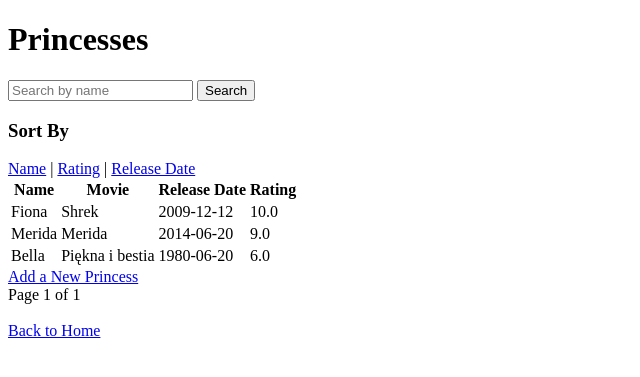
After one commit to jFlamer/princess_hair_salon, a Flask app: page /princesses in a window 1280 px wide. The commit adds this page. Shown: the top 377 px of the page, without its empty margins (0-640 px from the left). Run offline with Flask 3, Linux system fonts and the light colour scheme.

Commit message:
added division into subpages

```diff
--- a/app.py
+++ b/app.py
@@ -41,6 +41,42 @@ def index():
                            hairstyles=hairstyle_pagination.items)
 
 
+@app.route('/princesses', methods=['GET'])
+def princesses():
+    search = request.args.get('search', '')
+    sort_by = request.args.get('sort', 'id')  # Default sort by 'id'
+    page = request.args.get('page', 1, type=int)
+
+    # Querying princesses with pagination and sorting
+    query = Princess.query
+    if search:
+        query = query.filter(Princess.name.contains(search))
+
+    # Sorting logic
+    query = query.order_by(getattr(Princess, sort_by))
+
+    # Paginate the results
+    princess_pagination = query.paginate(page=page, per_page=10)
+
+    return render_template('princesses.html', princesses=princess_pagination.items, pagination=princess_pagination)
+
+
+@app.route('/hairstyles', methods=['GET'])
+def hairstyles():
+    page = request.args.get('page', 1, type=int)
+    hairstyle_pagination = Hairstyle.query.paginate(page=page, per_page=10)
+
+    return render_template('hairstyles.html', hairstyles=hairstyle_pagination.items, pagination=hairstyle_pagination)
+
+
+@app.route('/appointments', methods=['GET'])
+def appointments():
+    page = request.args.get('page', 1, type=int)
+    appointment_pagination = Appointment.query.paginate(page=page, per_page=10)
+
+    return render_template('appointments.html', appointments=appointment_pagination.items, pagination=appointment_pagination)
+
+
 @app.route('/add_princess', methods=['GET', 'POST'])
 def add_princess():
     if request.method == 'POST':
@@ -61,7 +97,7 @@ def add_princess():
 
             db.session.add(new_princess)
             db.session.commit()
-            return redirect(url_for('index'))
+            return redirect(url_for('princesses'))
         except Exception as e:
             # This will print the error to your terminal
             print("ERROR:", e)
@@ -81,7 +117,7 @@ def add_hairstyle():
         new_hairstyle = Hairstyle(name=name, description=description, duration=duration, price=price)
         db.session.add(new_hairstyle)
         db.session.commit()
-        return redirect(url_for('index'))
+        return redirect(url_for('hairstyles'))
     return render_template('add_hairstyle.html')
 
 
@@ -96,7 +132,7 @@ def add_appointment():
         new_appointment = Appointment(princess_id=princess_id, hairstyle_id=hairstyle_id, appointment_time=appointment_time)
         db.session.add(new_appointment)
         db.session.commit()
-        return redirect(url_for('index'))
+        return redirect(url_for('appointments'))
     return render_template('add_appointment.html', princesses=princesses, hairstyles=hairstyles)
 
 
--- /dev/null
+++ b/templates/princesses.html
@@ -0,0 +1,62 @@
+<!DOCTYPE html>
+<html lang="en">
+<head>
+    <meta charset="UTF-8">
+    <meta name="viewport" content="width=device-width, initial-scale=1.0">
+    <title>Princesses</title>
+</head>
+<body>
+    <h1>Princesses</h1>
+
+    <!-- Search Form -->
+    <form method="GET" action="{{ url_for('princesses') }}">
+        <input type="text" name="search" placeholder="Search by name" value="{{ request.args.get('search', '') }}">
+        <button type="submit">Search</button>
+    </form>
+
+    <!-- Sort by options -->
+    <h3>Sort By</h3>
+    <a href="{{ url_for('princesses', sort='name') }}">Name</a> |
+    <a href="{{ url_for('princesses', sort='rating') }}">Rating</a> |
+    <a href="{{ url_for('princesses', sort='release_date') }}">Release Date</a>
+
+    <table>
+        <tr>
+            <th>Name</th>
+            <th>Movie</th>
+            <th>Release Date</th>
+            <th>Rating</th>
+        </tr>
+        {% for princess in princesses %}
+        <tr>
+            <td>{{ princess.name }}</td>
+            <td>{{ princess.movie }}</td>
+            <td>{{ princess.release_date }}</td>
+            <td>{{ princess.rating }}</td>
+        </tr>
+        {% endfor %}
+    </table>
+
+  <a href="{{ url_for('add_princess') }}">Add a New Princess</a>
+
+    <div>
+        <!-- Pagination Controls -->
+        {% if pagination.has_prev %}
+        <a href="{{ url_for('princesses', page=pagination.prev_num) }}">Previous</a>
+        {% endif %}
+
+        <span>Page {{ pagination.page }} of {{ pagination.pages }}</span>
+
+        {% if pagination.has_next %}
+        <a href="{{ url_for('princesses', page=pagination.next_num) }}">Next</a>
+        {% endif %}
+    </div>
+
+    <br>
+
+    <!-- Back to Home Link -->
+    <div>
+        <a href="{{ url_for('index') }}">Back to Home</a>
+    </div>
+</body>
+</html>
```
Also changed, not shown: templates/appointments.html (added, +35 -0 lines), templates/hairstyles.html (added, +32 -0 lines), templates/index.html (+5 -36 lines), db.sqlite3 (deleted), instance/db.sqlite3.
